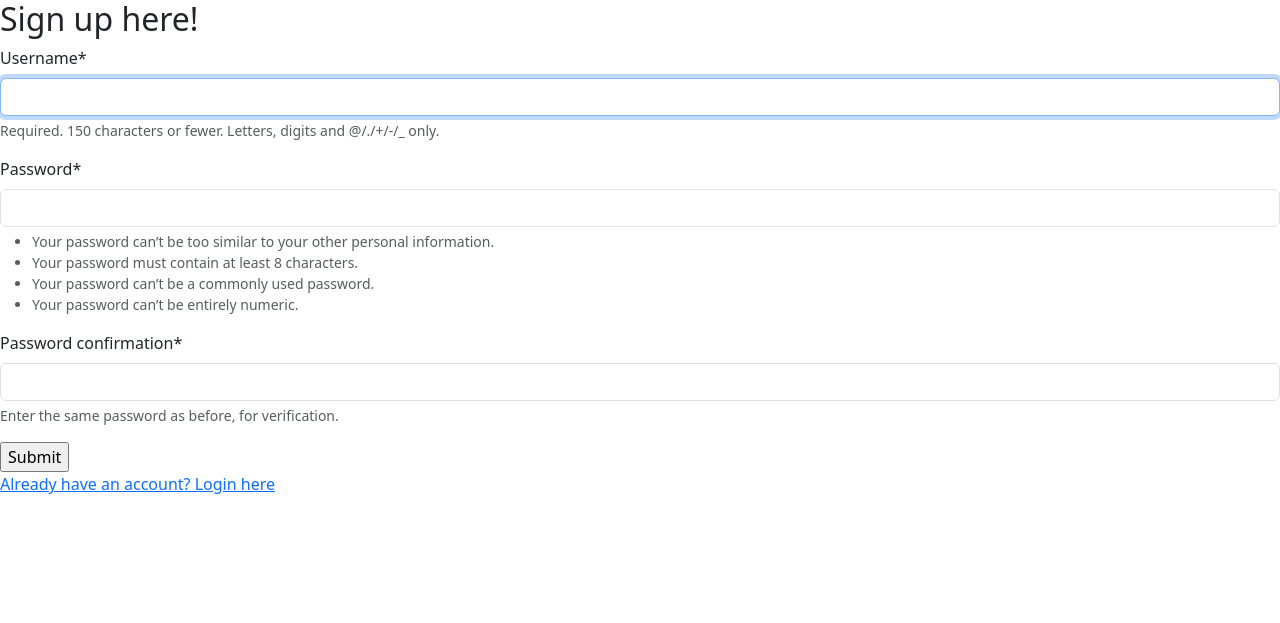
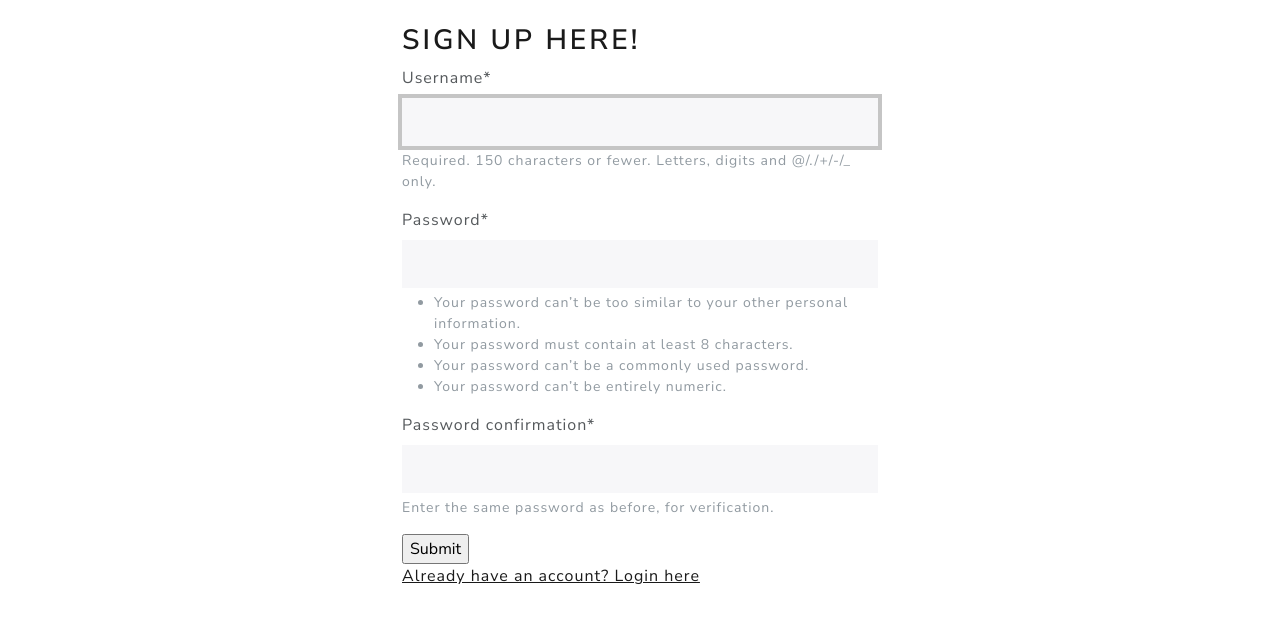
Before and after one commit to samstt/combreads-project, a Django app: page /accounts/signup in a window 1280 px wide. Shown: the top 623 px of the page. Run offline with Django 5.2, Linux system fonts and the light colour scheme; some libraries are stand-ins or nearby versions.

Commit message:
finalised styling for signup page

```diff
--- a/combreads/accounts/templates/accounts/layout.html
+++ b/combreads/accounts/templates/accounts/layout.html
@@ -5,6 +5,8 @@
     <meta name="viewport" content="width=device-width, initial-scale=1.0">
     <title> Sign Up! </title>
     <link href="https://cdn.jsdelivr.net/npm/bootstrap@5.3.3/dist/css/bootstrap.min.css" rel="stylesheet" integrity="sha384-QWTKZyjpPEjISv5WaRU9OFeRpok6YctnYmDr5pNlyT2bRjXh0JMhjY6hW+ALEwIH" crossorigin="anonymous">
+    <link rel="stylesheet" type="text/css" href="https://bootswatch.com/5/lux/bootstrap.min.css">
+
   </head>
   <body>
     {% block body %}
--- a/combreads/accounts/templates/accounts/signup.html
+++ b/combreads/accounts/templates/accounts/signup.html
@@ -3,6 +3,8 @@
 
 {% block body %}
 
+<br>
+<div class="container" style="width:500px;">
   <h2>Sign up here!</h2>
 
   <form method="post" action="" >
@@ -12,5 +14,8 @@
   </form>
 
   <a href="{% url 'login' %}"> Already have an account? Login here</a>
+</div>
+</br>
+
 
 {% endblock %}
```
Also changed, not shown: combreads/db.sqlite3. Lines whose indentation alone changed are shown as unchanged.
